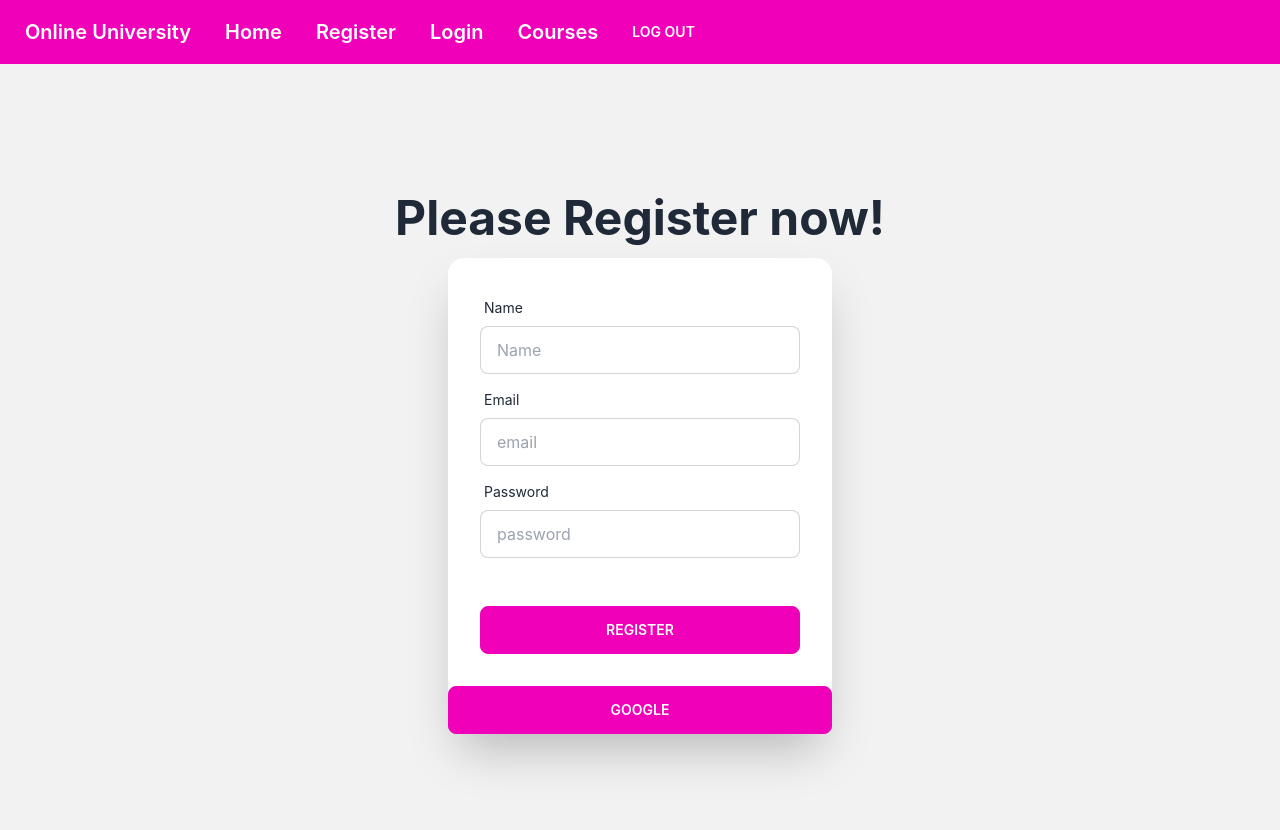
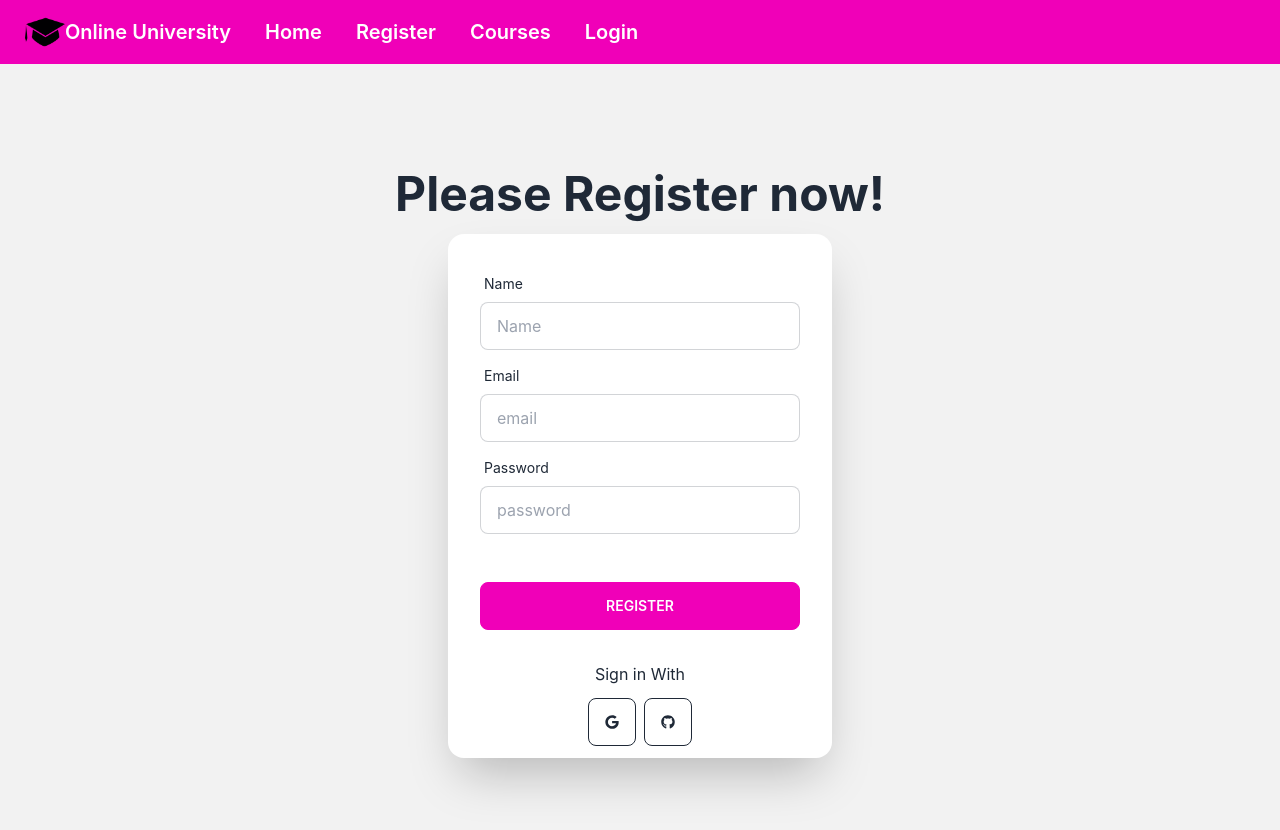
Before and after one commit to alimmahade/online-university, a React (Create React App) app: page /register in a window 1280 px wide. Shown: the top 830 px of the page. Built offline with nearby package versions, Linux system fonts and the light colour scheme; no server answers.

Commit message:
Github sign in added

```diff
--- a/src/App.js
+++ b/src/App.js
@@ -2,7 +2,6 @@
 import { createBrowserRouter, RouterProvider } from 'react-router-dom';
 import './App.css';
 import Courses from './Components/Courses';
-import Header from './Components/Header';
 import Home from './Components/Home';
 import LogIn from './Components/LogIn';
 import Register from './Components/Register';
@@ -20,7 +19,7 @@ function App() {
           element:<PrivateRoutes>
             <Courses/>
           </PrivateRoutes>},
-        {path:'/',element:<Header></Header>}
+
       ]
     }
   ])
--- a/src/Components/Header.js
+++ b/src/Components/Header.js
@@ -1,6 +1,7 @@
 import React, { useContext } from 'react';
 import { Link } from 'react-router-dom';
 import {AuthContext} from '../Contexts/UserContext';
+import favicon from '../asset/favicon.png'
 
 const Header = () => {
     const {user,logOut}= useContext(AuthContext);
@@ -15,13 +16,18 @@ const Header = () => {
         <div>
 
             <div className="navbar bg-secondary text-primary-content">
-                <Link className="btn btn-ghost normal-case text-xl" to='home'>Online University</Link>
+
+                <Link className="btn btn-ghost normal-case text-xl" to='home'>
+                    <img className='h-10 w-auto' src={favicon} alt="" />
+                    Online University
+                </Link>
                 <Link className="btn btn-ghost normal-case text-xl" to='home'>Home</Link>
                 <Link className="btn btn-ghost normal-case text-xl" to='register'>Register</Link>
-                <Link className="btn btn-ghost normal-case text-xl" to='login'>Login</Link>
                 <Link className="btn btn-ghost normal-case text-xl" to='courses'>Courses</Link>
                 {user?.email&&<span>Welcome: {user.email}</span>}
-                <button onClick={handleLogOut} className="btn btn-secondary">Log Out</button>
+
+                {user?.email? <button onClick={handleLogOut} className="btn btn-secondary">Log Out</button>
+                :<Link className="btn btn-ghost normal-case text-xl" to='login'>Login</Link>}
             </div>
         </div>
     );
--- a/src/Components/LogIn.js
+++ b/src/Components/LogIn.js
@@ -1,4 +1,5 @@
 import React, { useContext } from 'react';
+import { Link } from 'react-router-dom';
 import { AuthContext } from '../Contexts/UserContext';
 
 const LogIn = () => {
@@ -48,6 +49,8 @@ const LogIn = () => {
         </div>
         <div className="form-control mt-6">
           <button className="btn btn-secondary">Log in</button>
+          <button className="btn btn-link"><Link to='/register'>Please Register</Link></button>
+
         </div>
       </form>
     </div>
--- a/src/Components/Register.js
+++ b/src/Components/Register.js
@@ -1,8 +1,10 @@
 import React, { useContext } from 'react';
 import { AuthContext } from '../Contexts/UserContext';
+import { FaGoogle, FaGithub } from 'react-icons/fa';
+
 
 const Register = () => {
-    const {createUser,signInWithGoogle}= useContext(AuthContext);
+    const {createUser,signInWithGoogle, signInWithGithub}= useContext(AuthContext);
     console.log(createUser)
 
     const handleRegister=(event)=>{
@@ -15,13 +17,22 @@ const Register = () => {
         createUser(email,password)
         .then(result=>{
             const user=result.user;
-            console.log('Registered user',user)
+            console.log('Registered user',user,"User Name",name)
         })
         .catch(error=>{console.log(error)})
 
     }
     const handleGoogleSignIn=()=>{
       signInWithGoogle()
+      .then(result=>{
+        const user= result.user;
+        console.log(user)
+      })
+      .catch(error=>console.error(error))
+
+    }
+    const handleGithubSignIn=()=>{
+      signInWithGithub()
       .then(result=>{
         const user= result.user;
         console.log(user)
@@ -65,7 +76,10 @@ const Register = () => {
         </div>
 
       </form>
-      <button onClick={handleGoogleSignIn} className="btn btn-secondary">Google</button>
+      <p>Sign in With</p>
+      <span className='m-2'><button onClick={handleGoogleSignIn} className="btn btn-outline m-1"> <FaGoogle/> </button>
+      <button onClick={handleGithubSignIn} className="btn btn-outline m-1"> <FaGithub/> </button>
+      </span>
     </div>
   </div>
 </div>
--- a/src/Contexts/UserContext.js
+++ b/src/Contexts/UserContext.js
@@ -1,6 +1,6 @@
 import React, { createContext, useEffect, useState } from 'react';
 import app from '../Firebase/Firebase.init';
-import { getAuth, createUserWithEmailAndPassword, signInWithEmailAndPassword, onAuthStateChanged, signOut, GoogleAuthProvider, signInWithPopup } from "firebase/auth";
+import { getAuth, createUserWithEmailAndPassword, GithubAuthProvider, signInWithEmailAndPassword, onAuthStateChanged, signOut, GoogleAuthProvider, signInWithPopup } from "firebase/auth";
 
 
 export const AuthContext=createContext();
@@ -17,6 +17,11 @@ const UserContext = ({children}) => {
     }
 const signInWithGoogle=()=>{
     return signInWithPopup(auth,googleProvider)
+}
+const githubProvider= new GithubAuthProvider();
+
+const signInWithGithub=()=>{
+    return signInWithPopup(auth,githubProvider);
 }
 
 const logOut=()=>{
```
Also changed, not shown: src/asset/favicon.png (added), 1 other file (tests, documents, lock files or other folders).
